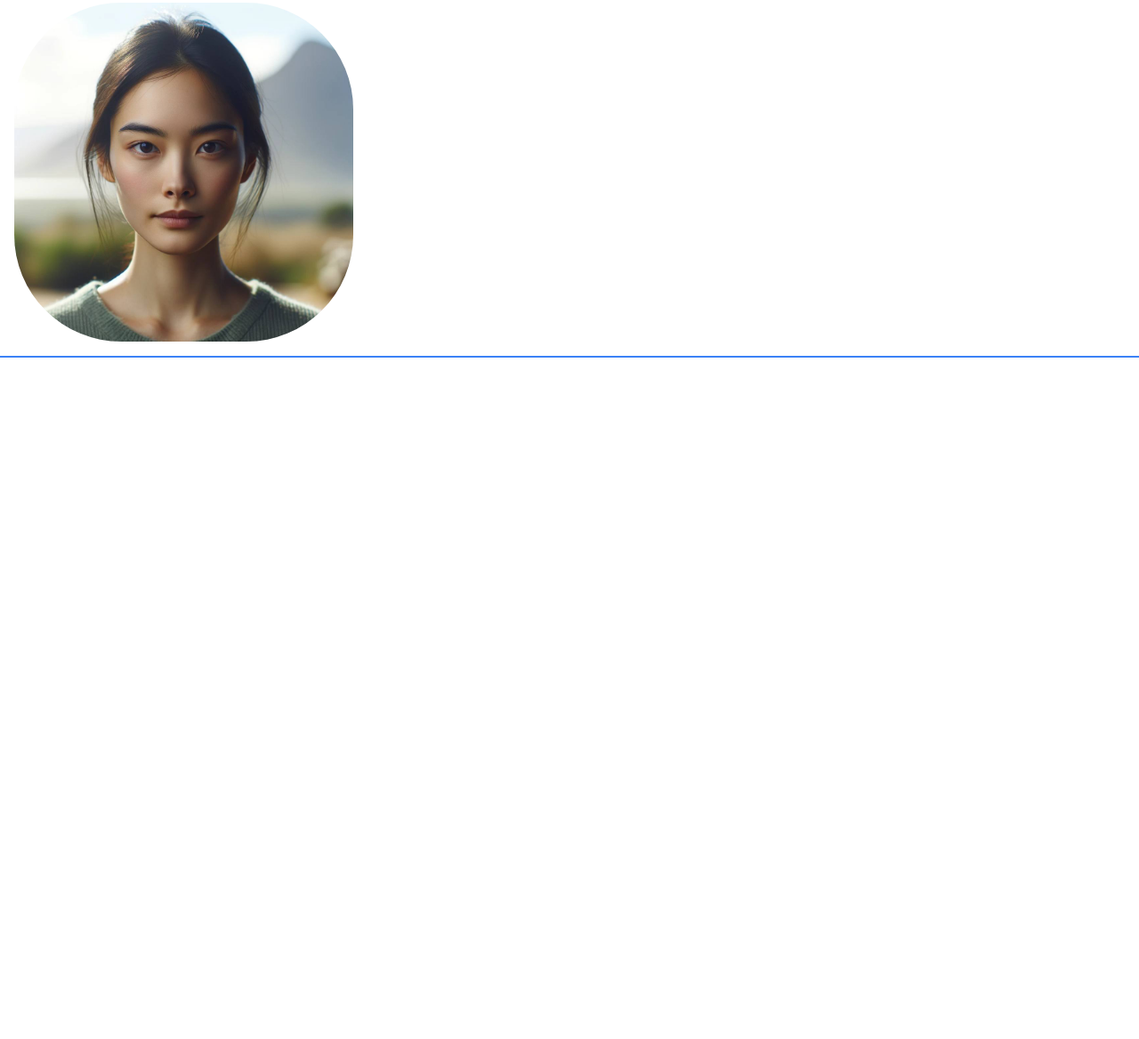
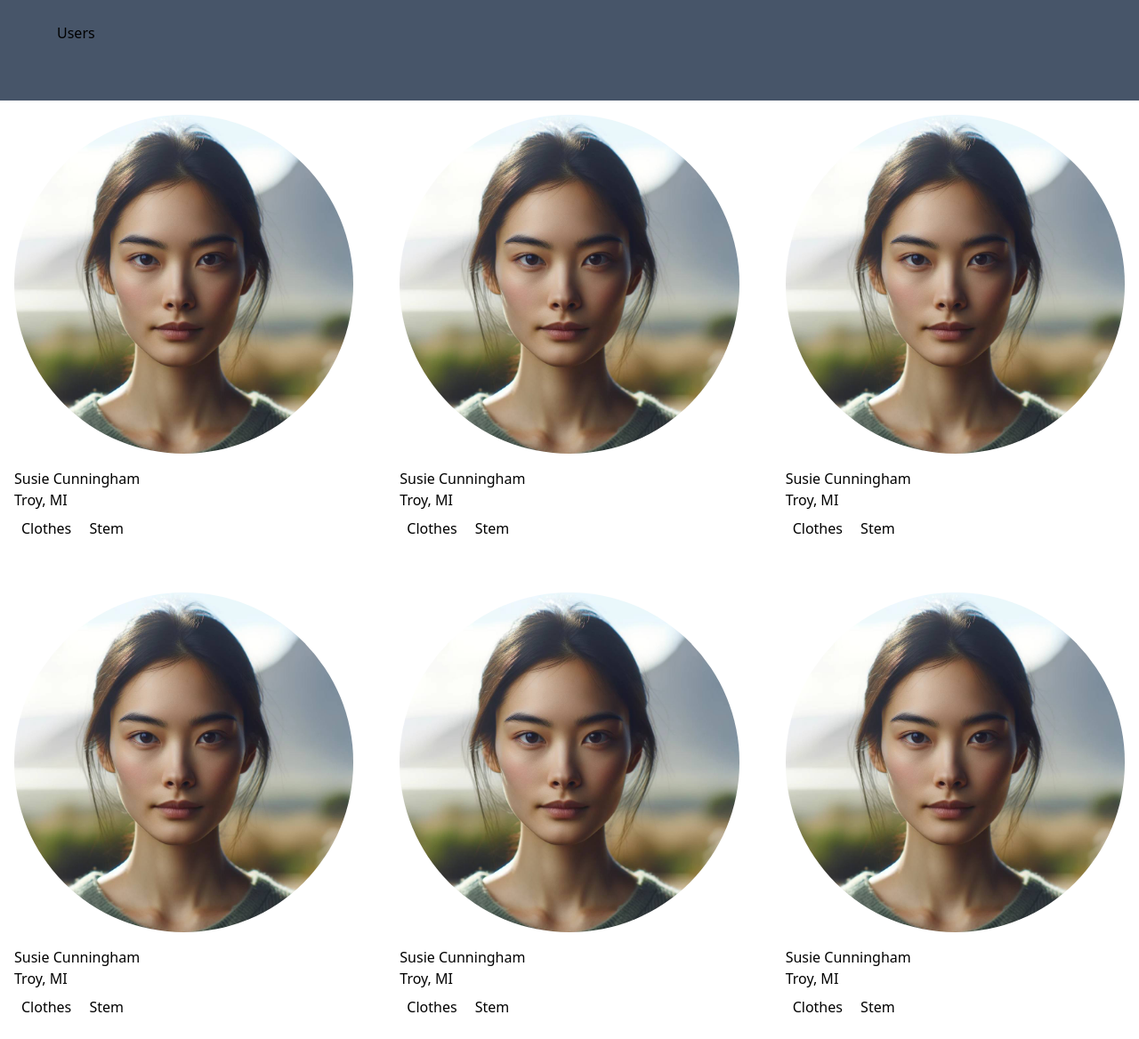
Before and after one commit to agpersonal6104/Section-1, a plain HTML site: page task3.html in a window 1280 px wide. Shown: the part 39-1207 px from the top of the page at 89% size. Before the commit the page ends 800 px from the top, so only its background shows below. Drawn offline with nearby package versions, Linux system fonts and the light colour scheme.

Commit message:
tailwind

```diff
--- a/task3.html
+++ b/task3.html
@@ -6,17 +6,100 @@
     <title>Users</title>
     <script src="https://cdn.tailwindcss.com"></script>
 </head>
-<body>
+<body class="h-100vh m-0">
     <main>
-        <section class="border-b-2 border-red-500">
+        <section class="h-[20%] bg-slate-600 p-16">
             <h1>Users</h1>
         </section>
 
-        <section class="border-b-2 border-blue-500">
+        <section class="h-[70%]">
+
             <div class="grid grid-cols-3 gap-5">
-                <div class="p-4">
-                    <img class="rounded-[120px]" src="pfp1.jpg" alt="pfp">
+
+                <div class="p-4 hover:shadow-lg hover:border-b-2 hover:border-blue-600">
+                    <img class="rounded-[50%]" src="pfp1.jpg" alt="pfp">
+                    <div class="bspace-y-3 mt-4">
+                        <div class="block">
+                            <h2>Susie Cunningham</h2>
+                            <h3>Troy, MI</h3>
+                        </div>
+                        <div class="block">
+                            <a href="#" class="inline-block m-2">Clothes</a>
+                            <a href="#" class="inline-block m-2">Stem</a>
+                        </div>
+                    </div>
                 </div>
+
+                <div class="p-4 hover:shadow-lg hover:border-b-2 hover:border-blue-600">
+                    <img class="rounded-[50%]" src="pfp1.jpg" alt="pfp">
+                    <div class="bspace-y-3 mt-4">
+                        <div class="block">
+                            <h2>Susie Cunningham</h2>
+                            <h3>Troy, MI</h3>
+                        </div>
+                        <div class="block">
+                            <a href="#" class="inline-block m-2">Clothes</a>
+                            <a href="#" class="inline-block m-2">Stem</a>
+                        </div>
+                    </div>
+                </div>
+
+                <div class="p-4 hover:shadow-lg hover:border-b-2 hover:border-blue-600">
+                    <img class="rounded-[50%]" src="pfp1.jpg" alt="pfp">
+                    <div class="bspace-y-3 mt-4">
+                        <div class="block">
+                            <h2>Susie Cunningham</h2>
+                            <h3>Troy, MI</h3>
+                        </div>
+                        <div class="block">
+                            <a href="#" class="inline-block m-2">Clothes</a>
+                            <a href="#" class="inline-block m-2">Stem</a>
+                        </div>
+                    </div>
+                </div>
+
+                <div class="p-4 hover:shadow-lg hover:border-b-2 hover:border-blue-600">
+                    <img class="rounded-[50%]" src="pfp1.jpg" alt="pfp">
+                    <div class="bspace-y-3 mt-4">
+                        <div class="block">
+                            <h2>Susie Cunningham</h2>
+                            <h3>Troy, MI</h3>
+                        </div>
+                        <div class="block">
+                            <a href="#" class="inline-block m-2">Clothes</a>
+                            <a href="#" class="inline-block m-2">Stem</a>
+                        </div>
+                    </div>
+                </div>
+
+                <div class="p-4 hover:shadow-lg hover:border-b-2 hover:border-blue-600">
+                    <img class="rounded-[50%]" src="pfp1.jpg" alt="pfp">
+                    <div class="bspace-y-3 mt-4">
+                        <div class="block">
+                            <h2>Susie Cunningham</h2>
+                            <h3>Troy, MI</h3>
+                        </div>
+                        <div class="block">
+                            <a href="#" class="inline-block m-2">Clothes</a>
+                            <a href="#" class="inline-block m-2">Stem</a>
+                        </div>
+                    </div>
+                </div>
+
+                <div class="p-4 hover:shadow-lg hover:border-b-2 hover:border-blue-600">
+                    <img class="rounded-[50%]" src="pfp1.jpg" alt="pfp">
+                    <div class="bspace-y-3 mt-4">
+                        <div class="block">
+                            <h2>Susie Cunningham</h2>
+                            <h3>Troy, MI</h3>
+                        </div>
+                        <div class="block">
+                            <a href="#" class="inline-block m-2">Clothes</a>
+                            <a href="#" class="inline-block m-2">Stem</a>
+                        </div>
+                    </div>
+                </div>
+
             </div>
         </section>
     </main>
```
